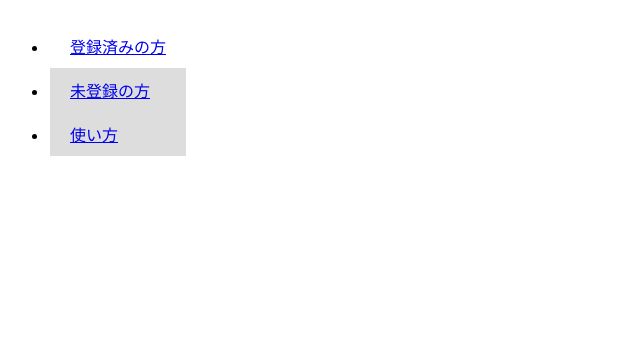
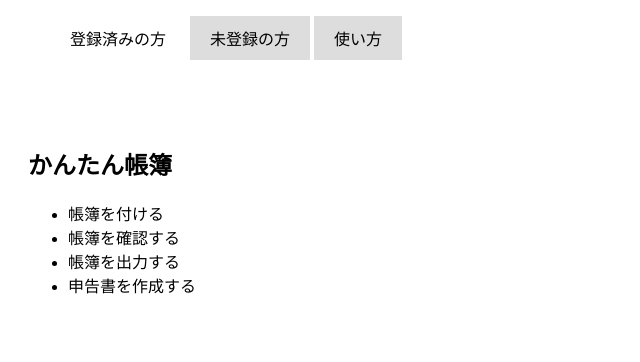
Before and after one commit to WaitShimizu/EZTaxCraft_flask, a Flask app: page / in a window 1280 px wide. Shown: the top 362 px of the page, without its empty margins (0-640 px from the left). Run offline with Flask 3, Linux system fonts and the light colour scheme; some libraries are stand-ins or nearby versions.

Commit message:
タブ表示処理を修正、リンクの下線を非表示にするよう修正、リンクの色をクリック時に変更しないよう修正、タブコンテンツを追加

```diff
--- a/app/static/css/sample.css
+++ b/app/static/css/sample.css
@@ -1,15 +1,22 @@
 @charset "UTF-8";
 
 /* タブの形状 */
-.header_tab {
+.tab_menu {
     display: flex;
     flex-wrap: wrap;
 }
+
+.tab_menu li {
+	list-style:none;
+}
+
 .tab_menu li a {
     display: block;
     background: #ddd;
-    margin: 0 2px;
-    padding: 10px 20px;
+    margin:0 2px;
+    padding:10px 20px;
+	color: inherit;
+	text-decoration: none;
 }
 /*liにactiveクラスがついた時の形状*/
 .tab_menu li.active a {
--- a/app/templates/top.html
+++ b/app/templates/top.html
@@ -11,16 +11,45 @@
         <div class="header_tab">
             <ul class="tab_menu">
                 <li class="header_tab_registered">
-                    <a href="./registered/" class="header_tab_registered_link">登録済みの方</a>
+                    <a href="#registered" class="header_tab_registered_link">登録済みの方</a>
                 </li>
                 <li class="header_tab_unregistered">
-                    <a href="./unregistered/" class="header_tab_unregistered_link">未登録の方</a>
+                    <a href="#unregistered" class="header_tab_unregistered_link">未登録の方</a>
                 </li>
                 <li class="header_tab_usage">
-                    <a href="./usage/" class="header_tab_usage_link">使い方</a>
+                    <a href="#usage" class="header_tab_usage_link">使い方</a>
                 </li>
             </ul>
+
+            <div id="registered" class="area">
+                <h2>かんたん帳簿</h2>
+                <ul>
+                    <li>帳簿を付ける</li>
+                    <li>帳簿を確認する</li>
+                    <li>帳簿を出力する</li>
+                    <li>申告書を作成する</li>
+                </ul>
+            <!--/area--></div>
+            <div id="unregistered" class="area">
+                <h2>かんたん帳簿</h2>
+                <ul>
+                    <li>登録方法</li>
+                    <li>登録後に出来ること</li>
+                    <li>よくある質問</li>
+                    <li>お知らせについて</li>
+                </ul>
+            <!--/area--></div>
+            <div id="usage" class="area">
+                <h2>かんたん帳簿</h2>
+                <ul>
+                    <li>帳簿の付け方</li>
+                    <li>帳簿の確認方法</li>
+                    <li>帳簿の出力方法</li>
+                    <li>申告書の作成方法</li>
+                </ul>
+            <!--/area--></div>
         </div>
+
         <script src="https://code.jquery.com/jquery-3.4.1.min.js"
                 integrity="sha256-CSXorXvZcTkaix6Yvo6HppcZGetbYMGWSFlBw8HfCJo=" crossorigin="anonymous"></script>
         <script src="./static/js/sample_n.js"></script>
```
